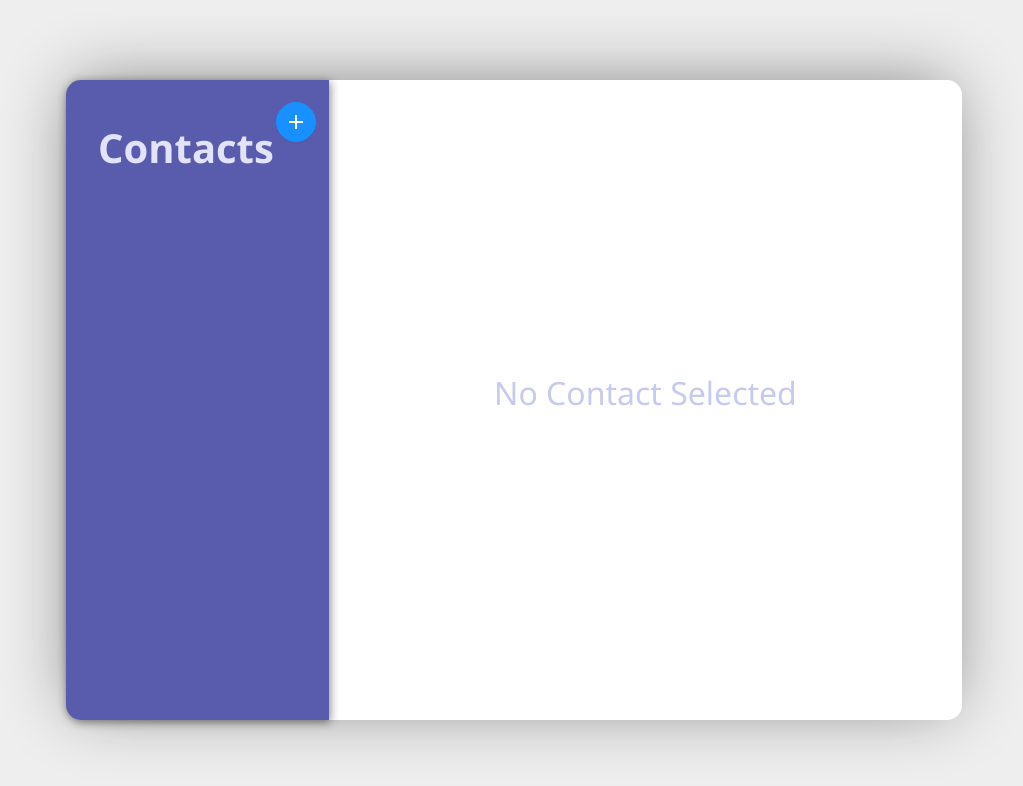
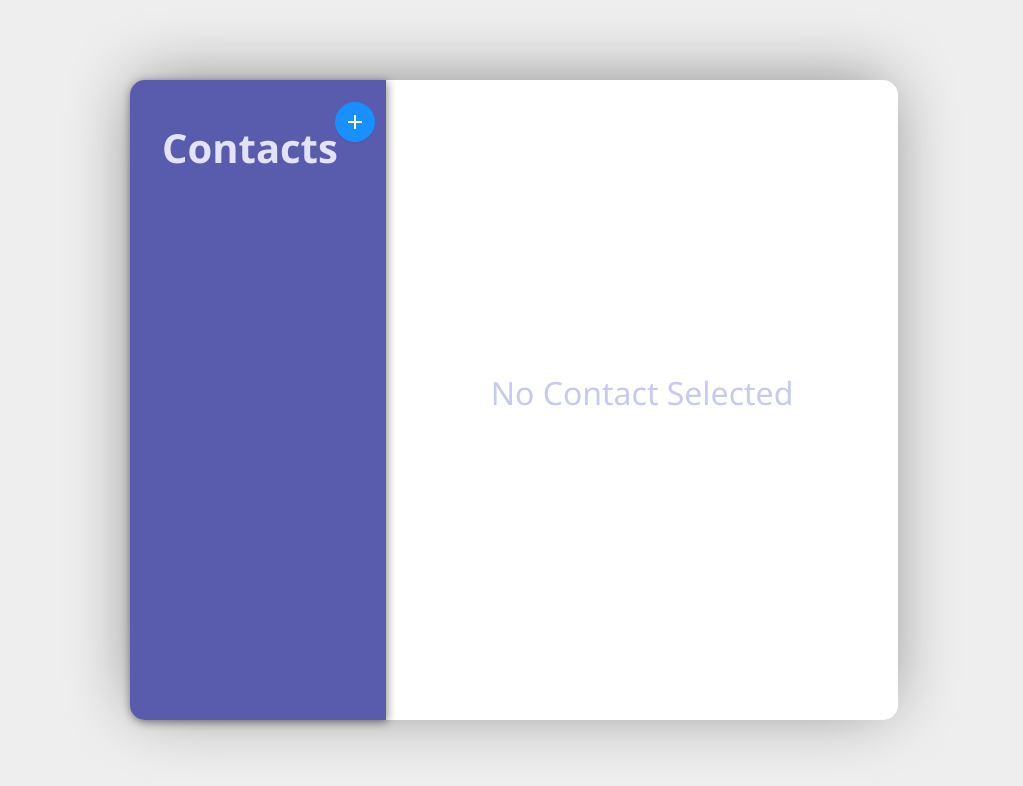
Before and after one commit to KojoOwusu/ContactApp, a React (Create React App) app in the folder contactapp-frontend/: page / in a window 1280 px wide. Shown: the top 786 px of the page, without its empty margins (126-1149 px from the left). Built offline with nearby package versions, Linux system fonts and the light colour scheme; no server answers.

Commit message:
fixed UI side pane auto adjustment stuttering

```diff
--- a/contactapp-frontend/src/App.css
+++ b/contactapp-frontend/src/App.css
@@ -5,7 +5,6 @@ body {
 	width: 100vw;
 	height: 100vh;
 	display: flex;
-	flex: 1;
 	justify-content: center;
 	align-items: center;
 	flex-direction: column;
@@ -17,27 +16,27 @@ body {
 	border: none;
 	border-radius: 1rem;
 	display: grid;
-	min-width: 70%;
 	min-height: 70%;
-	grid-template-columns: auto auto auto auto auto;
+	grid-template-columns: repeat(6, 1fr);
 	-webkit-box-shadow: -2px -5px 68px -9px rgba(0, 0, 0, 0.46);
 	-moz-box-shadow: -2px -5px 68px -9px rgba(0, 0, 0, 0.46);
 	box-shadow: -2px -5px 68px -9px rgba(0, 0, 0, 0.46);
 }
 .SidePane {
 	background-color: white;
-	grid-column-start: 2;
+	grid-column-start: 3;
 	border-radius: 0px 15px 15px 0px;
-	grid-column-end: 8;
+	grid-column-end: 7;
 	height: inherit;
 	overflow: hidden;
 	overflow-y: scroll;
+	width: 100%;
 }
 .ContactsPane {
 	background-color: #595cad;
 	grid-column-start: 1;
 	border-radius: 15px 0px 0px 15px;
-	grid-column-end: 2;
+	grid-column-end: 3;
 	height: inherit;
 	-webkit-box-shadow: 1px 2px 10px 0px rgba(0, 0, 0, 0.49);
 	-moz-box-shadow: 1px 2px 10px 0px rgba(0, 0, 0, 0.49);
```
